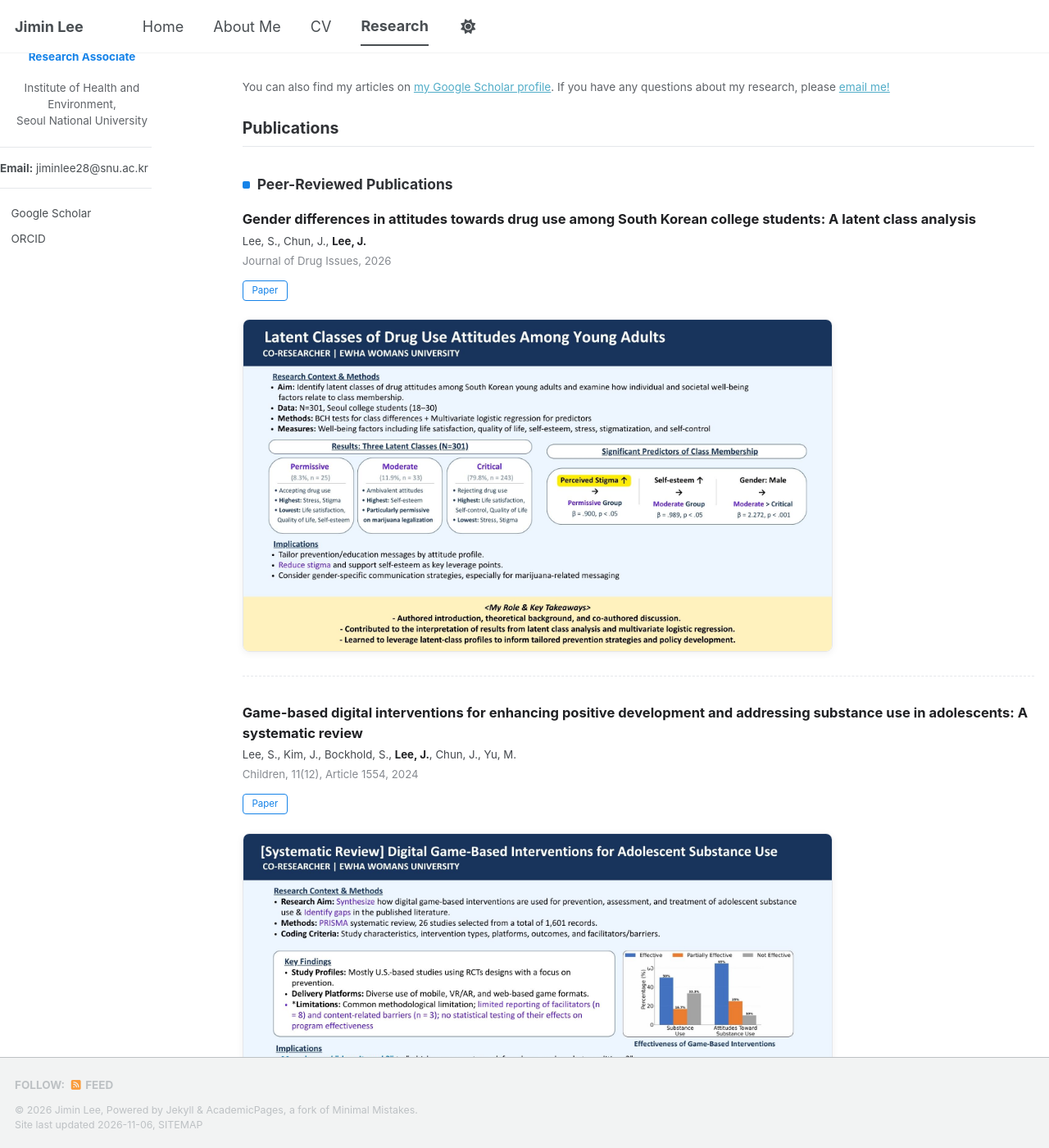
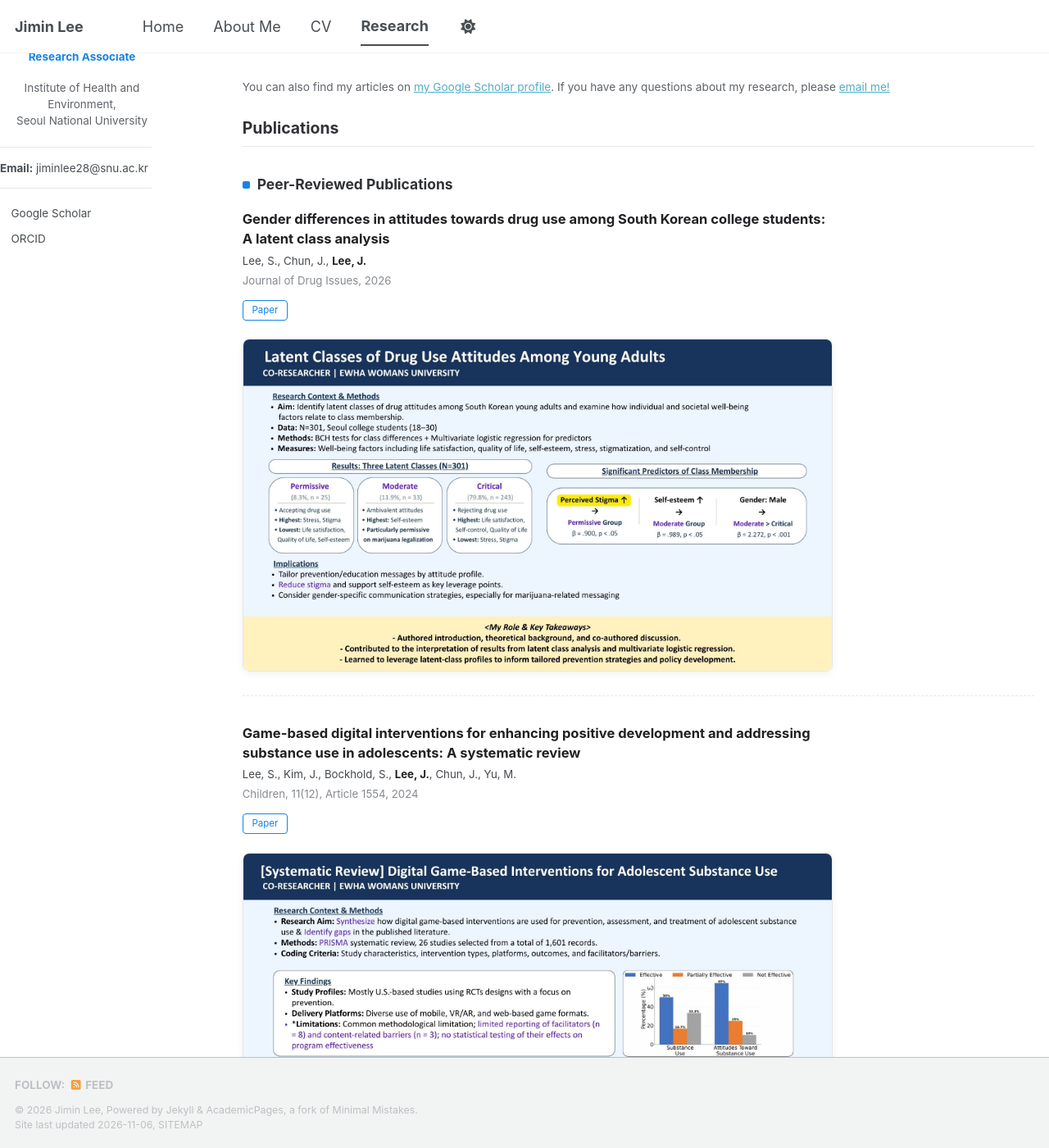
Before and after one commit to jiminlee-research/jiminlee-research.github.io, a Jekyll site: the page built from _pages/publications.html, in a window 1280 px wide and 1400 px high, scrolled down 364 px. Shown: the whole window at 82% size. Built offline with Jekyll 4.4.1, drawn with Linux system fonts in a browser that asks for light colours; a style sheet for code colours, icons or effects is not loaded.

Commit message:
Limit publication text width to match summary images
Co-Authored-By: Claude Opus 5.5 <noreply@anthropic.com>
Claude-Session: https://claude.ai/code/session_01PcjxNfDHwsJtJ6agebrJHV

```diff
--- a/_pages/publications.html
+++ b/_pages/publications.html
@@ -46,6 +46,7 @@ author_profile: true
 .ri-card p { font-size:.704rem; color:#5f6368; margin:0; line-height:1.55; }
 .pub-group { display:flex; align-items:center; gap:.5rem; font-weight:700; }
 .pub-group::before { content:""; width:.5rem; height:.5rem; background:#1683e8; border-radius:2px; flex:0 0 auto; }
+.pub-body { max-width:720px; }
 </style>
 
 <div class="ri-head"><h2>Research Interests</h2></div>
```
